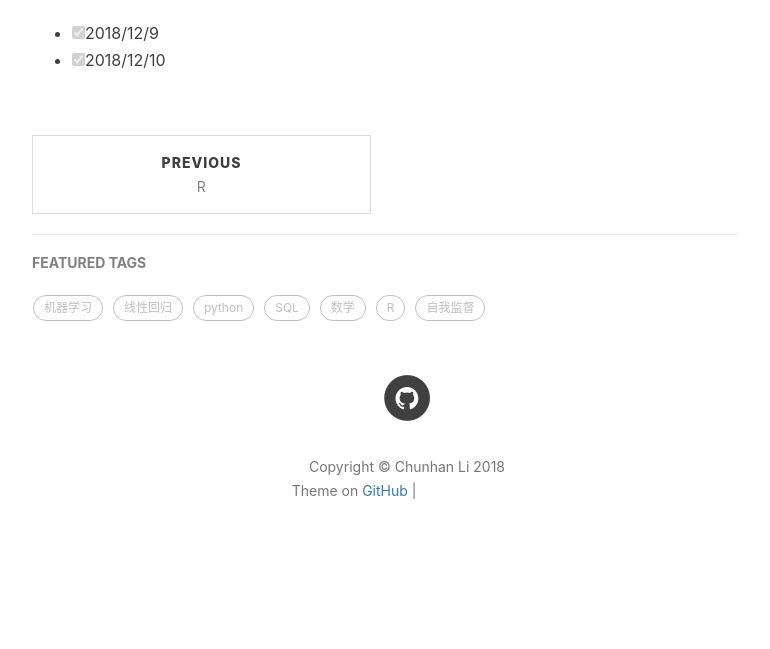
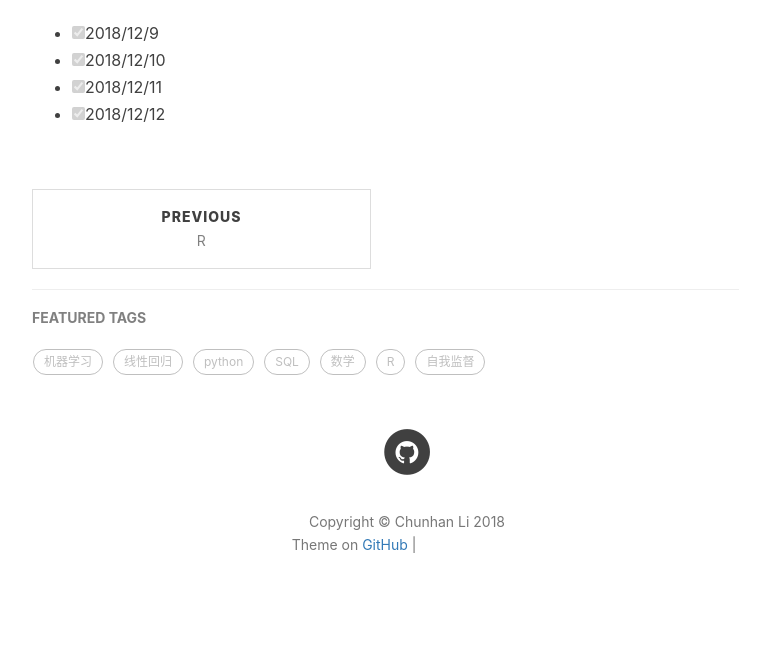
Before and after one commit to ChunhanLi/ChunhanLi.github.io, a Jekyll site: the page built from _posts/2018-12-11-无心DOTA 沉迷学习（打卡）.md, in a window 1280 px wide. Shown: the part 523-1172 px from the top of the page, without its empty margins (233-1003 px from the left). Built offline with Jekyll 4.4.1, drawn with Linux system fonts in a browser that asks for light colours; nearby versions of some CDN libraries; comment, search, counter and statistics services are not loaded; before the commit the page ends 1118 px from its top, so only the background shows below that; grey boxes are pictures that could not be loaded.

Commit message:
Update 2018-12-11-无心DOTA 沉迷学习（打卡）.md

```diff
--- a/_posts/2018-12-11-无心DOTA 沉迷学习（打卡）.md
+++ b/_posts/2018-12-11-无心DOTA 沉迷学习（打卡）.md
@@ -12,3 +12,5 @@ tags:
 
 - [x] 2018/12/9
 - [x] 2018/12/10
+- [x] 2018/12/11
+- [x] 2018/12/12
```
